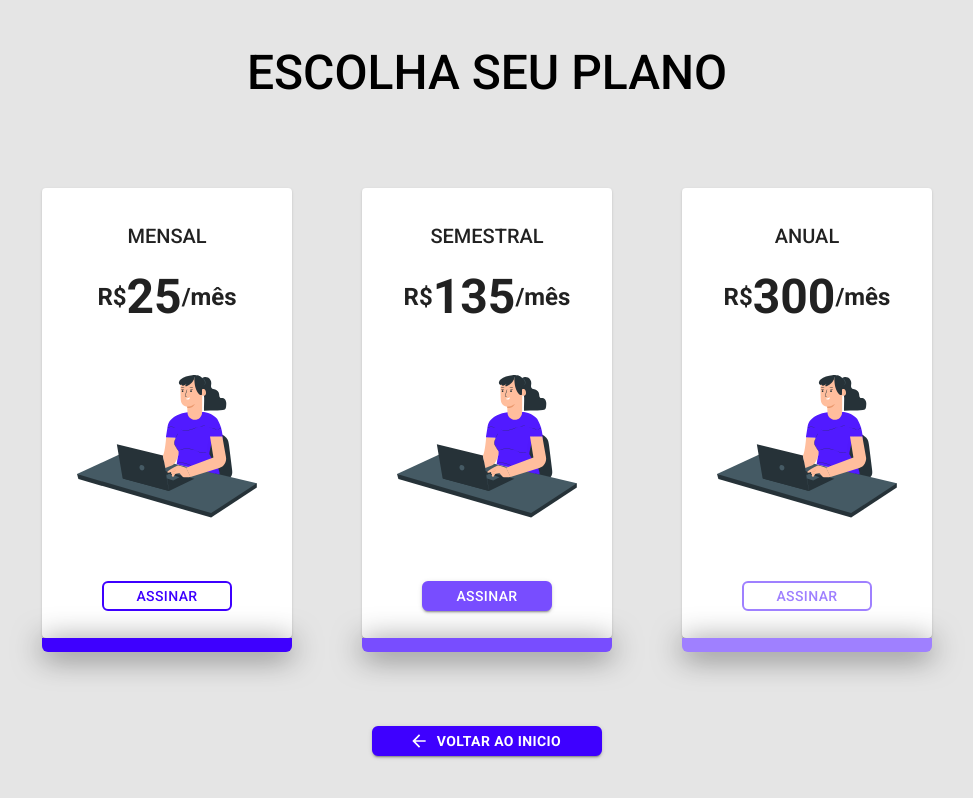
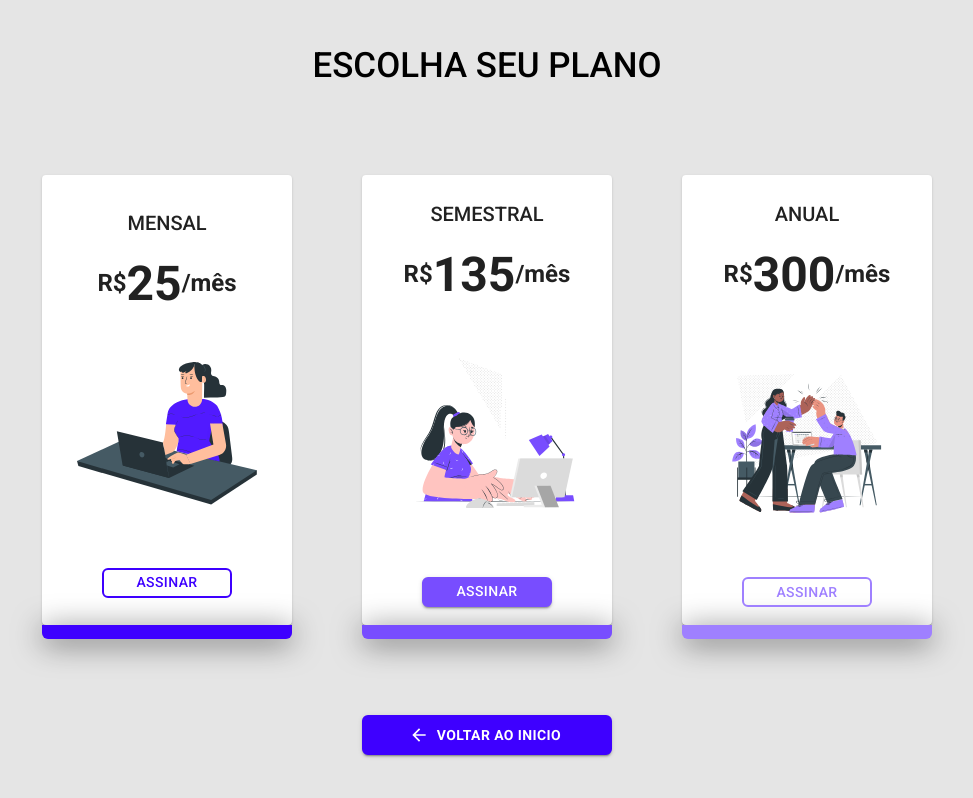
Before and after one commit to ogabrielalves/sollute-react-v2, a React (Vite) app: page / in a window 1280 px wide. Shown: the whole page, without its empty margins (153-1126 px from the left). Built offline with nearby package versions, Linux system fonts and the light colour scheme.

Commit message:
Alteração de imagens dos cards

```diff
--- a/src/components/PriceCard/PriceCard.module.scss
+++ b/src/components/PriceCard/PriceCard.module.scss
@@ -47,8 +47,4 @@
         max-width: 250px;
         height: 450px;
     }
-
-    .typePlanTitle {
-
-    }
 }
--- a/src/pages/Price/Price.module.scss
+++ b/src/pages/Price/Price.module.scss
@@ -21,10 +21,12 @@
 }
 
 .buttonBack {
-    height:30px;
-    width: 230px;
+    width: 250px;
 }
 
-.buttonBack:hover {
-    background-color: transparent;
+
+@media screen and (max-width: 1366px) {
+    .title {
+        font-size: 2.18rem;
+    }
 }
--- a/src/pages/Price/index.tsx
+++ b/src/pages/Price/index.tsx
@@ -1,7 +1,11 @@
 import style from './Price.module.scss';
 
 import PriceCard from '../../components/PriceCard';
+
 import PictureMonthly from '../../assets/img/PictureMonthly.svg';
+import PictureSemiannual from '../../assets/img/PictureSemiannual.svg';
+import PictureYear from '../../assets/img/PictureYear.svg';
+
 import Typography from '@mui/material/Typography';
 import Button from '@mui/material/Button';
 
@@ -33,7 +37,7 @@ function Price() {
                     <PriceCard
                         typePlan='SEMESTRAL'
                         pricePlan={135}
-                        imagePlan={PictureMonthly}
+                        imagePlan={PictureSemiannual}
                         alt="Person typing"
                         variantButton='contained'
                         backgroundColor='#784DFF'
@@ -46,7 +50,7 @@ function Price() {
                     <PriceCard
                         typePlan='ANUAL'
                         pricePlan={300}
-                        imagePlan={PictureMonthly}
+                        imagePlan={PictureYear}
                         alt="People celebrating"
                         variantButton='outlined'
                         backgroundColor='transparent'
@@ -55,7 +59,7 @@ function Price() {
                     />
                 </div>
             </div>
-            <Button variant="contained" startIcon={<ArrowBackIcon/>} className={style.buttonBack}>
+            <Button variant="contained" startIcon={<ArrowBackIcon/>} className={style.buttonBack} size='medium'>
                 VOLTAR AO INICIO
             </Button>
         </div>
```
Also changed, not shown: src/assets/img/PictureSemiannual.svg (added), src/assets/img/PictureYear.svg (added).
